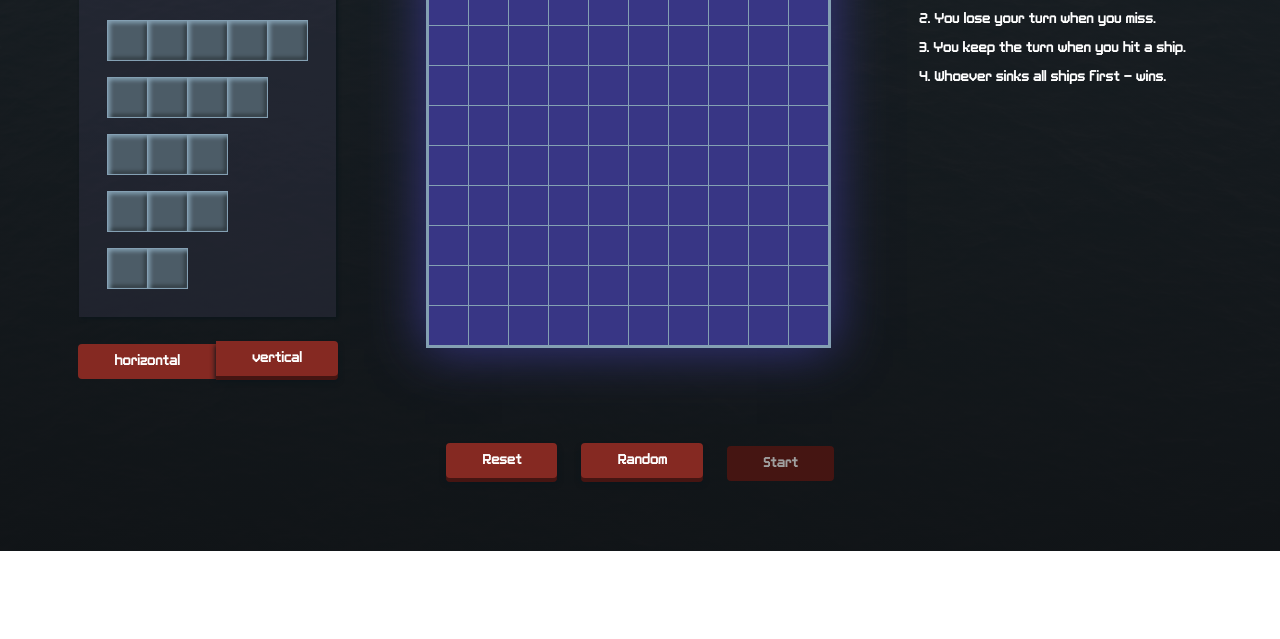
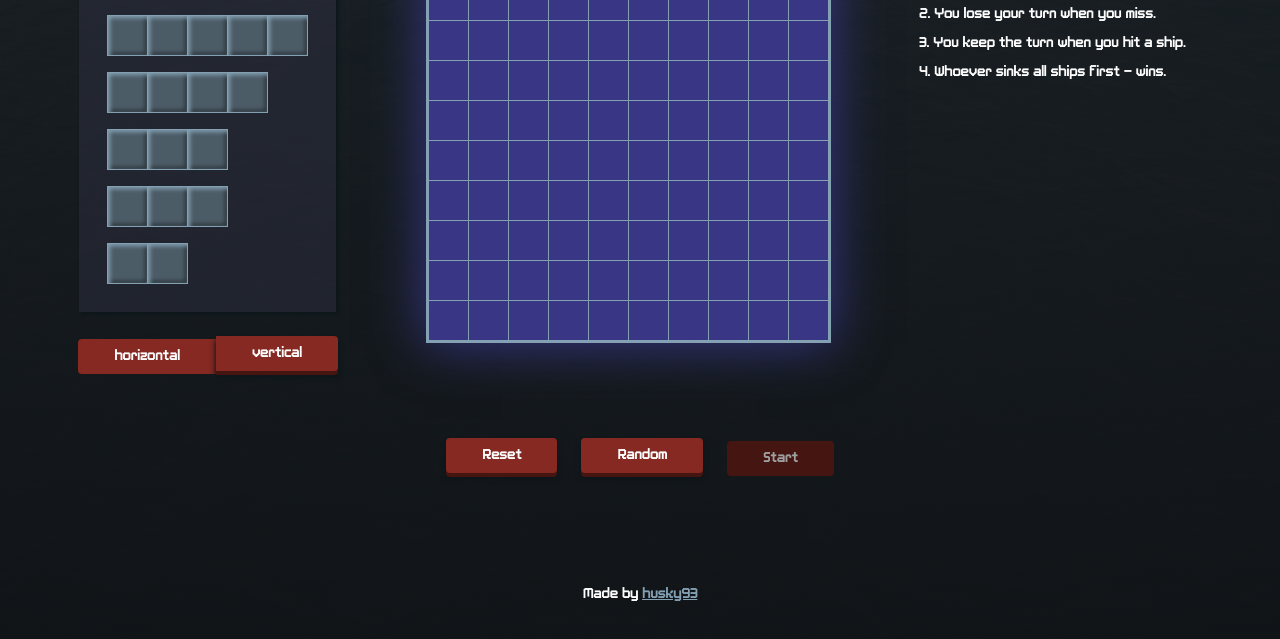
Before and after one commit to husky93/battleship-game, a website built with webpack: page dist/index.html in a window 1280 px wide. Shown: the part 249-888 px from the top of the page. Before the commit the page ends 800 px from the top, so only its background shows below. Built offline with nearby package versions, Linux system fonts and the light colour scheme; what pubsub-js would draw is missing.

Commit message:
Add footer

```diff
--- a/src/assets/style.css
+++ b/src/assets/style.css
@@ -58,7 +58,7 @@ body::before {
 .content {
   position: relative;
   display: flex;
-  align-items: center;
+  flex-direction: column;
   min-height: 100vh;
   background: rgb(17,18,20);
   background: linear-gradient(0deg, rgba(17,18,20,0.97) 0%, rgba(25,28,31,0.95) 100%);
@@ -128,8 +128,10 @@ body::before {
   min-height: 100%;
   display: flex;
   flex-direction: column;
+  justify-content: center;
   max-width: 1200px;
   margin: 0 auto;
+  flex: 1;
 }
 
 .header {
@@ -137,6 +139,15 @@ body::before {
   font-family: 'Rectaxel';
   font-size: 32px;
   margin-bottom: 36px;
+}
+
+footer {
+  padding: 48px;
+  text-align: center;
+}
+
+.footer-link {
+  color: var(--primary-light);
 }
 
 .place-wrapper {
```
Also changed, not shown: dist/index.html.
